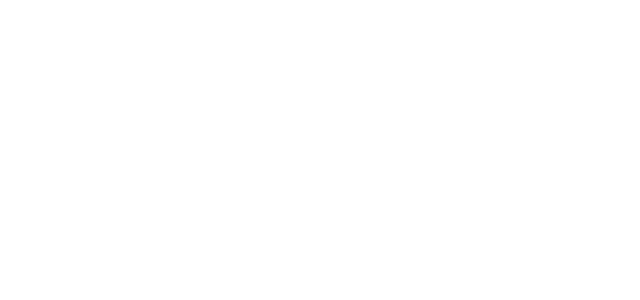
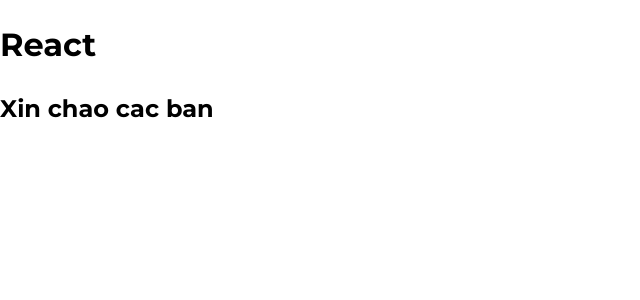
Before and after one commit to MrNoooo007/Learn-React, a React (Create React App) app in the folder tiktok/: page / in a window 1280 px wide. Shown: the top 300 px of the page, without its empty margins (0-640 px from the left). Built offline with nearby package versions, Linux system fonts and the light colour scheme.

Commit message:
set up sass

```diff
--- a/tiktok/src/App.js
+++ b/tiktok/src/App.js
@@ -2,7 +2,7 @@
 function App() {
   return (
     <div className="App">
-      <h1> {console.log("Hello")} React</h1>
+      <h1> React</h1>
       <h2>Xin chao cac ban</h2>
     </div>
   );
--- a/tiktok/src/components/GlobalStyles/GlobalStyles.scss
+++ b/tiktok/src/components/GlobalStyles/GlobalStyles.scss
@@ -0,0 +1,17 @@
+@import 'normalize.css';
+@import url('https://fonts.googleapis.com/css2?family=Montserrat:wght@300;400;500;600;700&display=swap');
+
+:root {
+    --primary: #fe2c55;
+}
+
+html {
+    font-size: 62.5%;
+}
+
+body {
+    font-family: 'Montserrat', sans-serif;
+    font-size: 1.6rem;
+    line-height: 1.5;
+    text-rendering: optimizeSpeed;
+}
--- a/tiktok/src/components/GlobalStyles/index.js
+++ b/tiktok/src/components/GlobalStyles/index.js
@@ -1,8 +1,7 @@
 import './GlobalStyles.scss'
 
-
-function GlobalStyles({ chilren }) {
-    return chilren;
+function GlobalStyles({ children}) {
+    return children;
 }
 
 export default GlobalStyles;
--- a/tiktok/src/index.js
+++ b/tiktok/src/index.js
@@ -8,7 +8,7 @@
 root.render(
   <React.StrictMode>
       <GlobalStyles>
-        <App />
+        <App/>
       </GlobalStyles>
   </React.StrictMode>
 );
```
